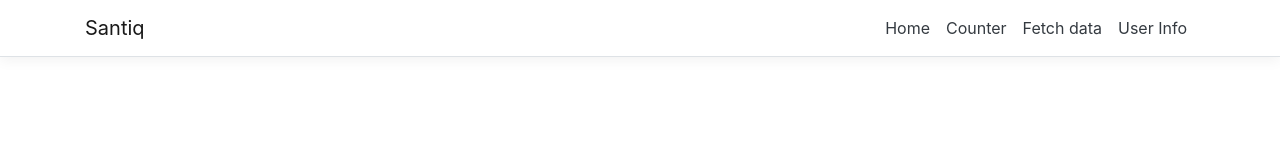
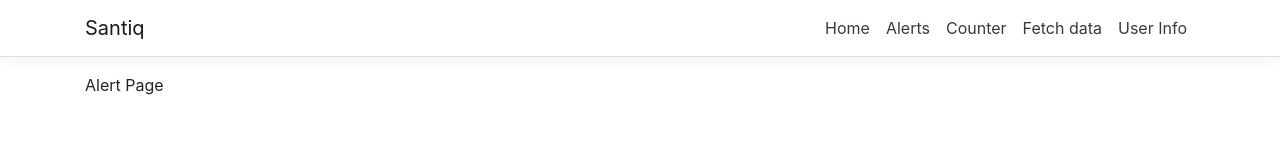
Before and after one commit to rezwan/sontiq, a React (Create React App) app in the folder Santiq/ClientApp/: page /alerts in a window 1280 px wide. Shown: the top 160 px of the page. Built offline with nearby package versions, Linux system fonts and the light colour scheme.

Commit message:
alert page is constructed

```diff
--- a/Santiq/ClientApp/src/App.tsx
+++ b/Santiq/ClientApp/src/App.tsx
@@ -7,6 +7,7 @@ import FetchData from './components/FetchData';
 
 import './custom.css'
 import UserInfo from './components/UserInfo';
+import AlertPage from './components/AlertPage';
 
 export default () => (
     <Layout>
@@ -14,5 +15,6 @@ export default () => (
         <Route path='/counter' component={Counter} />
         <Route path='/fetch-data/:startDateIndex?' component={FetchData} />
         <Route path='/user-info' component={UserInfo} />
+        <Route path='/alerts' component={AlertPage} />
     </Layout>
 );
--- /dev/null
+++ b/Santiq/ClientApp/src/components/AlertPage.tsx
@@ -0,0 +1,11 @@
+import * as React from 'react';
+
+function AlertPage() {
+
+
+    return (
+        <div>Alert Page</div>
+    );
+}
+
+export default AlertPage;
--- a/Santiq/ClientApp/src/components/NavMenu.tsx
+++ b/Santiq/ClientApp/src/components/NavMenu.tsx
@@ -19,6 +19,9 @@ export default class NavMenu extends React.PureComponent<{}, { isOpen: boolean }
                             <ul className="navbar-nav flex-grow">
                                 <NavItem>
                                     <NavLink tag={Link} className="text-dark" to="/">Home</NavLink>
+                                </NavItem>
+                                <NavItem>
+                                    <NavLink tag={Link} className="text-dark" to="/alerts">Alerts</NavLink>
                                 </NavItem>
                                 <NavItem>
                                     <NavLink tag={Link} className="text-dark" to="/counter">Counter</NavLink>
```
